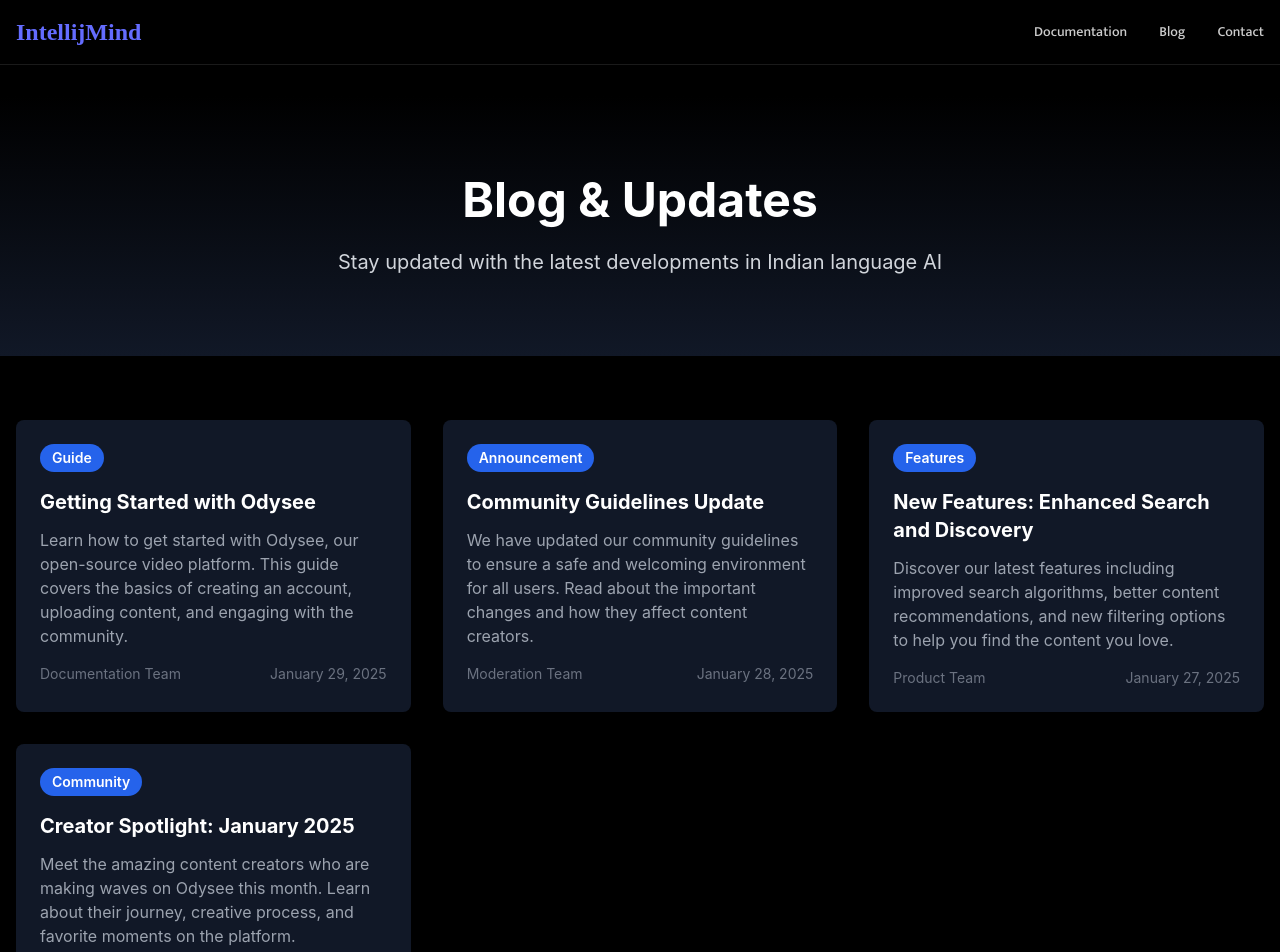
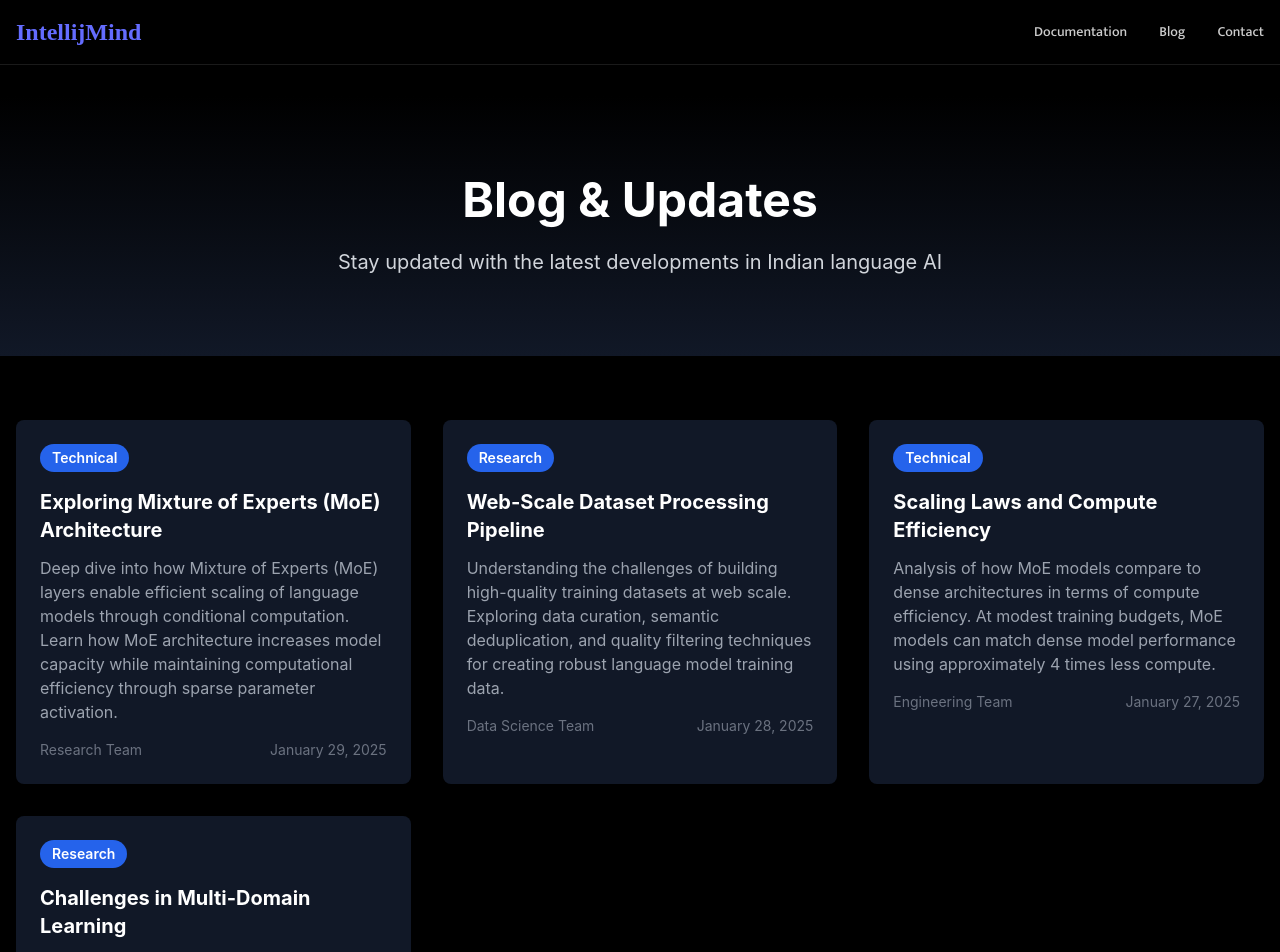
Before and after one commit to threatthriver/odysee-react, a React (Vite) app: page /blog in a window 1280 px wide. Shown: the top 952 px of the page. Built offline with nearby package versions, Linux system fonts and the light colour scheme; a web font is replaced by a local one.

Commit message:
update: add technical blog posts about ML architecture
- Add detailed post about Mixture of Experts (MoE) architecture
- Include research on web-scale dataset processing
- Add content about scaling laws and compute efficiency
- Discuss multi-domain learning challenges

```diff
--- a/src/pages/Blog.tsx
+++ b/src/pages/Blog.tsx
@@ -13,32 +13,32 @@
 const Blog: React.FC = () => {
   const blogPosts: BlogPost[] = [
     {
-      title: 'Getting Started with Odysee',
+      title: 'Exploring Mixture of Experts (MoE) Architecture',
       date: 'January 29, 2025',
-      author: 'Documentation Team',
-      excerpt: 'Learn how to get started with Odysee, our open-source video platform. This guide covers the basics of creating an account, uploading content, and engaging with the community.',
-      tag: 'Guide'
+      author: 'Research Team',
+      excerpt: 'Deep dive into how Mixture of Experts (MoE) layers enable efficient scaling of language models through conditional computation. Learn how MoE architecture increases model capacity while maintaining computational efficiency through sparse parameter activation.',
+      tag: 'Technical'
     },
     {
-      title: 'Community Guidelines Update',
+      title: 'Web-Scale Dataset Processing Pipeline',
       date: 'January 28, 2025',
-      author: 'Moderation Team',
-      excerpt: 'We have updated our community guidelines to ensure a safe and welcoming environment for all users. Read about the important changes and how they affect content creators.',
-      tag: 'Announcement'
+      author: 'Data Science Team',
+      excerpt: 'Understanding the challenges of building high-quality training datasets at web scale. Exploring data curation, semantic deduplication, and quality filtering techniques for creating robust language model training data.',
+      tag: 'Research'
     },
     {
-      title: 'New Features: Enhanced Search and Discovery',
+      title: 'Scaling Laws and Compute Efficiency',
       date: 'January 27, 2025',
-      author: 'Product Team',
-      excerpt: 'Discover our latest features including improved search algorithms, better content recommendations, and new filtering options to help you find the content you love.',
-      tag: 'Features'
+      author: 'Engineering Team',
+      excerpt: 'Analysis of how MoE models compare to dense architectures in terms of compute efficiency. At modest training budgets, MoE models can match dense model performance using approximately 4 times less compute.',
+      tag: 'Technical'
     },
     {
-      title: 'Creator Spotlight: January 2025',
+      title: 'Challenges in Multi-Domain Learning',
       date: 'January 26, 2025',
-      author: 'Content Team',
-      excerpt: 'Meet the amazing content creators who are making waves on Odysee this month. Learn about their journey, creative process, and favorite moments on the platform.',
-      tag: 'Community'
+      author: 'ML Research Team',
+      excerpt: 'Investigating how model performance varies across different domains and tasks. Our research shows that MoE and dense models exhibit different generalization patterns worthy of further study.',
+      tag: 'Research'
     }
   ]
 
```
